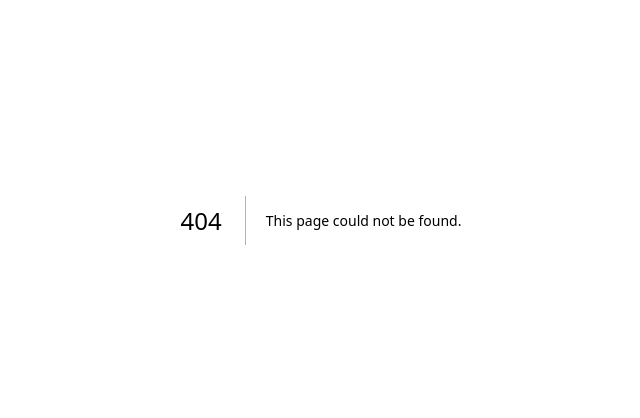
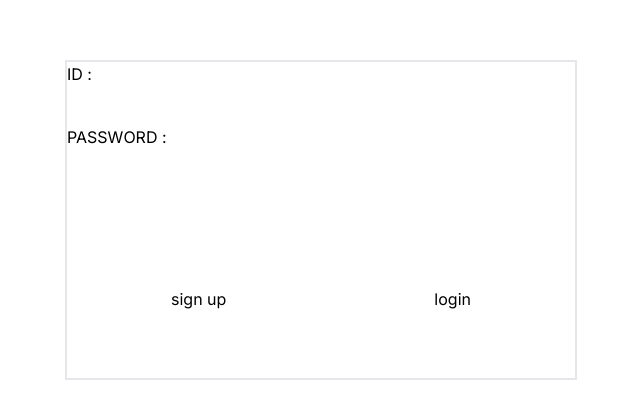
Before and after one commit to KDT-IaaS-Class-One-Group/KDT-IaaS-4team-ERP, a Next.js app: page /LoginPage in a window 1280 px wide. Before the commit this address had no page. Shown: the part 180-598 px from the top of the page, without its empty margins (319-959 px from the left). Built offline with nearby package versions, Linux system fonts and the light colour scheme.

Commit message:
feat : css 일부수정

```diff
--- /dev/null
+++ b/app/LoginPage/lib/logincomponent.tsx
@@ -0,0 +1,19 @@
+import Loginbutton from "../ui/loginbutton";
+import Logintext from "../ui/logintext";
+
+const LoginHome = () => {
+  return (
+    <div className="flex justify-center items-center flex-col border-solid border-2 h-2/5 w-2/5">
+      <div className="h-1/2 w-full">
+        <Logintext title='ID' />
+        <Logintext title='PASSWORD' />
+      </div>
+      <div className="flex justify-around w-full h-1/2">
+        <Loginbutton value='sign up' />
+        <Loginbutton value='login' />
+      </div>
+    </div>
+  )
+}
+
+export default LoginHome;
--- /dev/null
+++ b/app/LoginPage/page.tsx
@@ -0,0 +1,11 @@
+import LoginHome from "./lib/logincomponent";
+
+const Home = () => {
+  return (
+    <div className="w-screen h-screen flex justify-center items-center">
+      <LoginHome />
+    </div>
+  )
+}
+
+export default Home;
--- a/app/로그인 페이지/ui/loginbutton.tsx
+++ b/app/LoginPage/ui/loginbutton.tsx
@@ -1,6 +1,6 @@
 const Loginbutton = ({value}) => {
   return (
-    <button type="button" value={value}></button>
+    <button type="button" >{value}</button>
   )
 }
 
--- /dev/null
+++ b/app/LoginPage/ui/logintext.tsx
@@ -0,0 +1,12 @@
+const Logintext = ({title}) => {
+
+  return (
+    <div className="w-full h-2/5">
+      <label htmlFor="Idiputtext" className="w-1/5">{`${title} :`}</label>
+      <input type="text" id="Idiputtext" className="w-4/5" />
+    </div>
+  )
+}
+
+
+export default Logintext;
--- a/app/로그인 페이지/lib/logincomponent.tsx
+++ /dev/null
@@ -1,19 +0,0 @@
-import Loginbutton from "../ui/loginbutton";
-import Logintext from "../ui/logintext";
-
-const LoginPage = () => {
-  return (
-    <div>
-      <div>
-        <Logintext title='ID'/>
-        <Logintext title='PASSWORD'/>
-      </div>
-      <div>
-        <Loginbutton value ='sign up'/>
-        <Loginbutton value='login'/>
-      </div>
-    </div>
-  )
-}
-
-export default LoginPage;
--- a/app/로그인 페이지/page.tsx
+++ /dev/null
@@ -1,5 +0,0 @@
-const LoginPage = () => {
-  return (
-    <LoginPage />
-  )
-}
--- a/app/로그인 페이지/ui/logintext.tsx
+++ /dev/null
@@ -1,12 +0,0 @@
-const Logintext = ({title}) => {
-
-  return (
-    <div>
-      <label htmlFor="Idiputtext">{`${title} :`}</label>
-      <input type="text" id="Idiputtext" />
-    </div>
-  )
-}
-
-
-export default Logintext;
```
Also changed, not shown: app/LoginPage/index.html (renamed from app/로그인 페이지/index.html).
